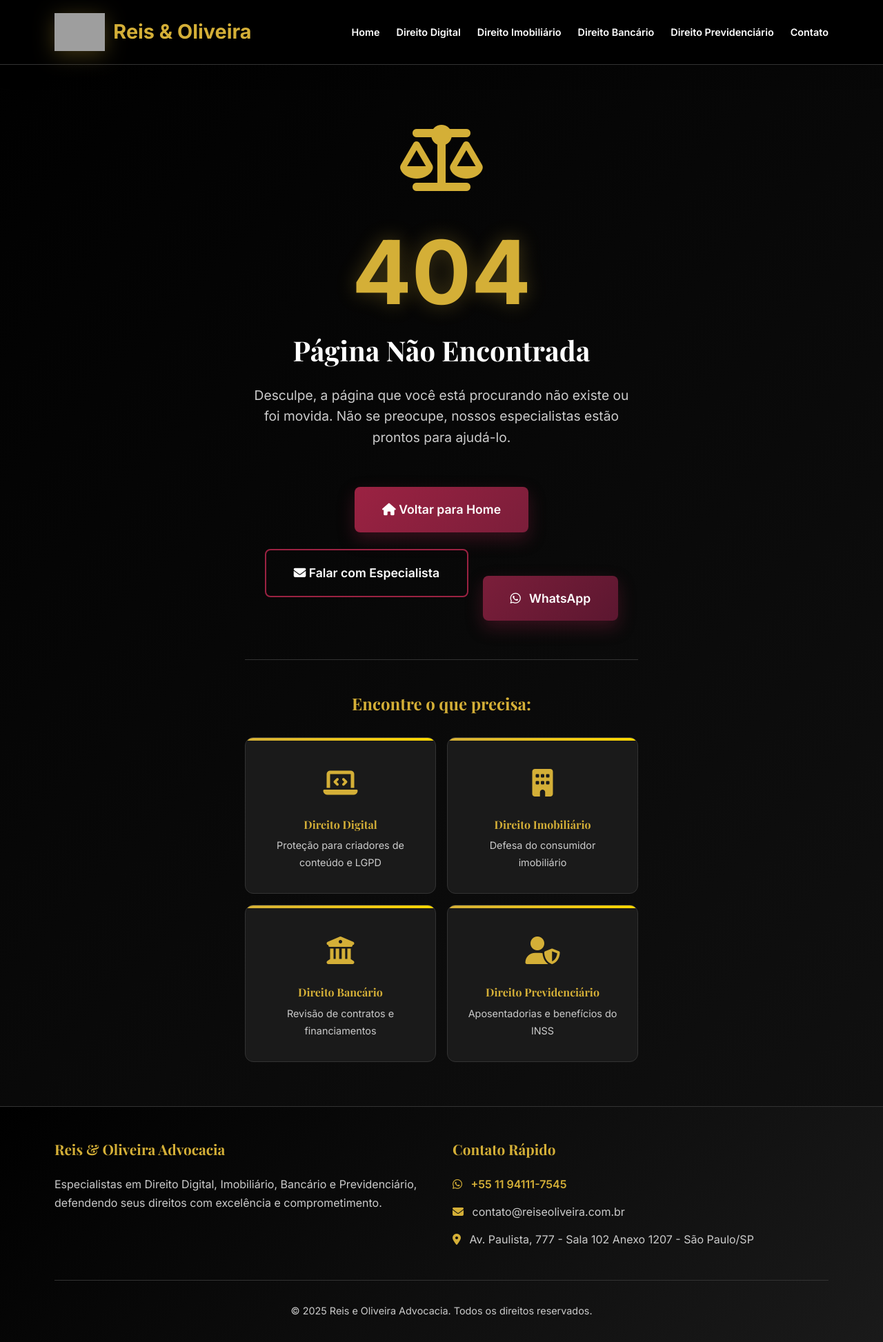
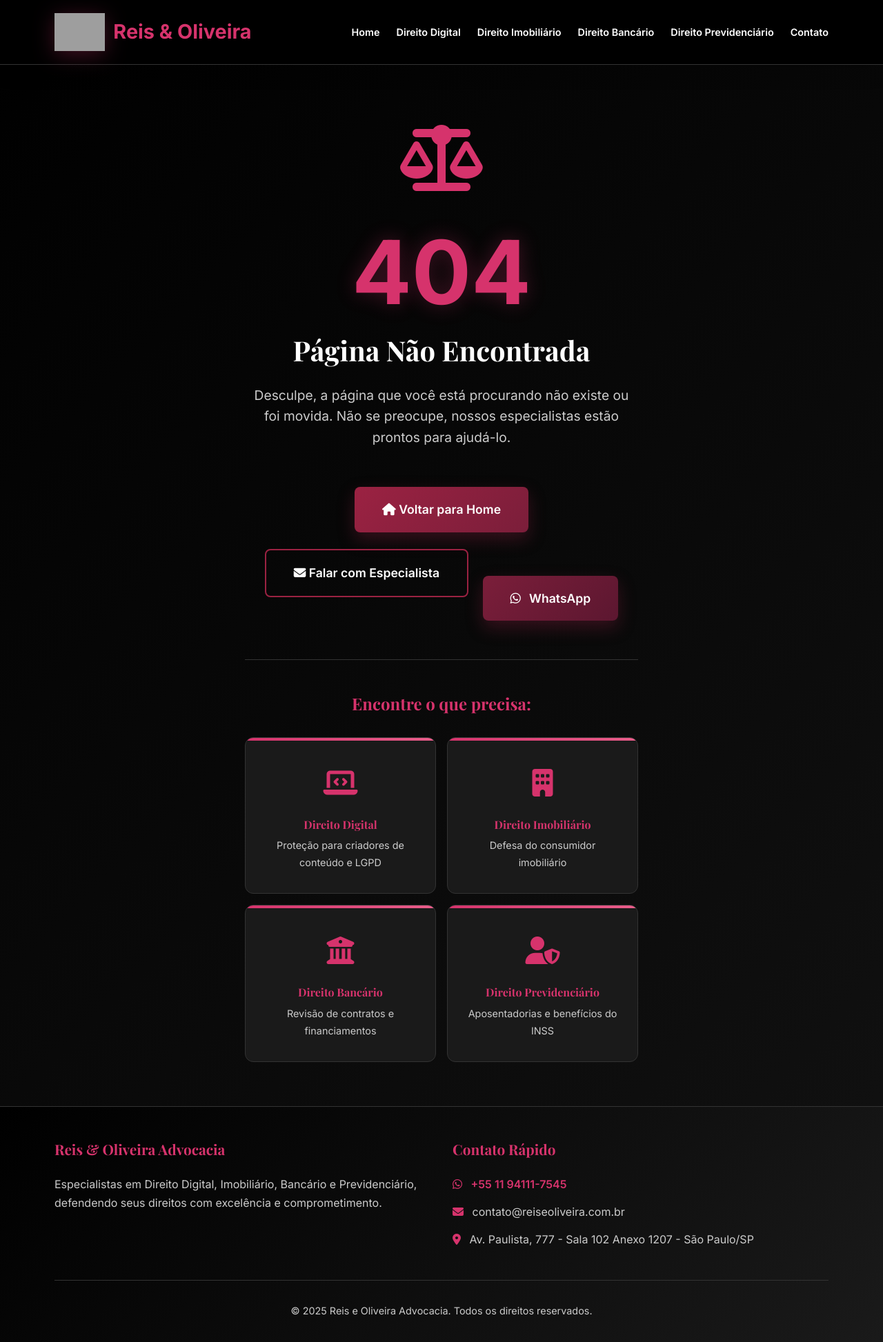
Before and after one commit to nenmp4/reiseoliveiraadv, a PHP site: page /404.html in a window 1280 px wide. Shown: the whole page at 69% size. Run offline with PHP 8.4, Linux system fonts and the light colour scheme; grey boxes are pictures that could not be loaded.

Commit message:
Replace gold accent with wine/burgundy across the site
--accent/--accent-light/--accent-dark now use a lighter, legible wine
tone (#D6336C family) instead of gold, applied via css/style.css for
the 6 shared pages and locally in 404.html. Keeps a brighter shade
than the button wine (#7B1E3A family) since accent color is used for
body-size text/links and needs more contrast against the black
background.

```diff
--- a/404.html
+++ b/404.html
@@ -15,9 +15,9 @@
         :root {
             --primary: #000000;
             --secondary: #121212;
-            --accent: #D4AF37;
-            --accent-light: #FFD700;
-            --accent-dark: #B8860B;
+            --accent: #D6336C;
+            --accent-light: #E85D8A;
+            --accent-dark: #A61E4D;
             --text: #FFFFFF;
             --text-secondary: #CCCCCC;
             --card-bg: #1A1A1A;
@@ -88,7 +88,7 @@
         .logo-img {
             height: 55px;
             margin-right: 12px;
-            filter: drop-shadow(0 5px 15px rgba(212, 175, 55, 0.3));
+            filter: drop-shadow(0 5px 15px rgba(214, 51, 108, 0.3));
         }
 
         .logo span {
@@ -177,7 +177,7 @@
             margin-bottom: 1rem;
             line-height: 1;
             animation: float 3s ease-in-out infinite;
-            text-shadow: 0 0 30px rgba(212, 175, 55, 0.3);
+            text-shadow: 0 0 30px rgba(214, 51, 108, 0.3);
         }
 
         .error-title {
@@ -318,7 +318,7 @@
 
         .link-card:hover {
             transform: translateY(-10px);
-            box-shadow: 0 20px 40px rgba(212, 175, 55, 0.2);
+            box-shadow: 0 20px 40px rgba(214, 51, 108, 0.2);
             border-color: var(--accent);
         }
 
--- a/direito-bancario.html
+++ b/direito-bancario.html
@@ -182,7 +182,7 @@
             margin: 0 auto 2rem;
             overflow: hidden;
             border: 5px solid var(--accent);
-            box-shadow: 0 10px 25px rgba(212, 175, 55, 0.3);
+            box-shadow: 0 10px 25px rgba(214, 51, 108, 0.3);
         }
 
         .expert-photo img {
@@ -231,7 +231,7 @@
 
         .process-step:hover {
             transform: translateY(-10px);
-            box-shadow: 0 20px 40px rgba(212, 175, 55, 0.2);
+            box-shadow: 0 20px 40px rgba(214, 51, 108, 0.2);
         }
 
         .step-number {
--- a/direito-digital.html
+++ b/direito-digital.html
@@ -182,7 +182,7 @@
             margin: 0 auto 2rem;
             overflow: hidden;
             border: 5px solid var(--accent);
-            box-shadow: 0 10px 25px rgba(212, 175, 55, 0.3);
+            box-shadow: 0 10px 25px rgba(214, 51, 108, 0.3);
         }
 
         .expert-photo img {
@@ -231,7 +231,7 @@
 
         .process-step:hover {
             transform: translateY(-10px);
-            box-shadow: 0 20px 40px rgba(212, 175, 55, 0.2);
+            box-shadow: 0 20px 40px rgba(214, 51, 108, 0.2);
         }
 
         .step-number {
--- a/direito-imobiliario.html
+++ b/direito-imobiliario.html
@@ -182,7 +182,7 @@
             margin: 0 auto 2rem;
             overflow: hidden;
             border: 5px solid var(--accent);
-            box-shadow: 0 10px 25px rgba(212, 175, 55, 0.3);
+            box-shadow: 0 10px 25px rgba(214, 51, 108, 0.3);
         }
 
         .expert-photo img {
@@ -231,7 +231,7 @@
 
         .process-step:hover {
             transform: translateY(-10px);
-            box-shadow: 0 20px 40px rgba(212, 175, 55, 0.2);
+            box-shadow: 0 20px 40px rgba(214, 51, 108, 0.2);
         }
 
         .step-number {
--- a/direito-previdenciario.html
+++ b/direito-previdenciario.html
@@ -182,7 +182,7 @@
             margin: 0 auto 2rem;
             overflow: hidden;
             border: 5px solid var(--accent);
-            box-shadow: 0 10px 25px rgba(212, 175, 55, 0.3);
+            box-shadow: 0 10px 25px rgba(214, 51, 108, 0.3);
         }
 
         .expert-photo img {
@@ -231,7 +231,7 @@
 
         .process-step:hover {
             transform: translateY(-10px);
-            box-shadow: 0 20px 40px rgba(212, 175, 55, 0.2);
+            box-shadow: 0 20px 40px rgba(214, 51, 108, 0.2);
         }
 
         .step-number {
@@ -300,7 +300,7 @@
         }
 
         .benefit-item:hover {
-            background: rgba(212, 175, 55, 0.1);
+            background: rgba(214, 51, 108, 0.1);
             transform: translateY(-5px);
         }
 
```
Also changed, not shown: contato.html (+4 -4 lines), css/style.css (+4 -4 lines), index.html (+5 -5 lines).
